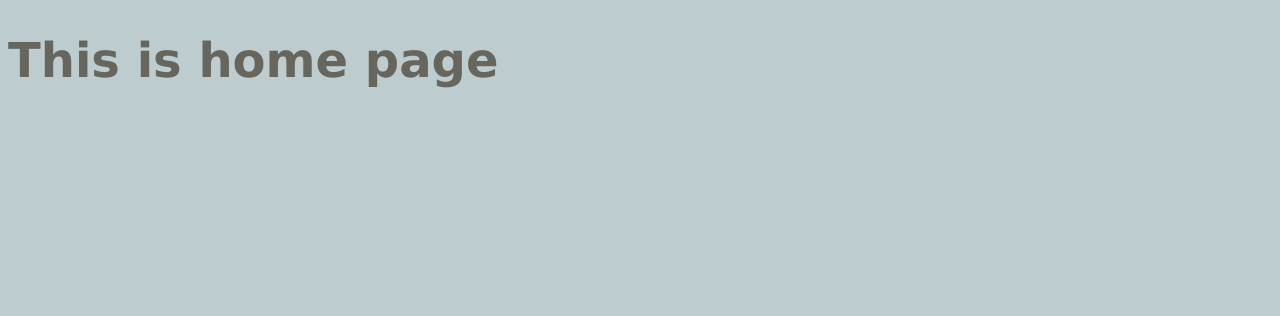
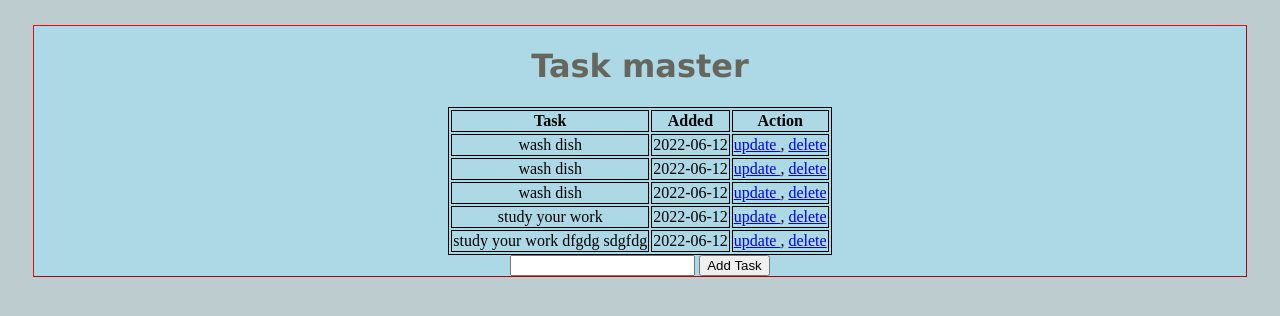
Before and after one commit to sajadm1366/flask-project, a Flask app: page / in a window 1280 px wide. Shown: the top 316 px of the page. Run offline with Flask 2, Linux system fonts and the light colour scheme; data comes from the database, SQL or seed files in the repository; both versions use the stored data as it was after the commit.

Commit message:
upadted files

```diff
--- a/app.py
+++ b/app.py
@@ -1,14 +1,52 @@
+from email.policy import default
+import imp
+from re import U
 from flask import Flask, render_template, url_for, request, redirect, session
 from flask_sqlalchemy import SQLAlchemy
+from datetime import datetime
 
 
 app = Flask(__name__)
+app.config['SQLALCHEMY_DATABASE_URI'] = 'sqlite:///data_base.db'
+db = SQLAlchemy(app)
 
 
-@app.route('/')
+class Tasks(db.Model):
+    id = db.Column(db.Integer, primary_key=True)
+    content = db.Column(db.String(300))
+    date = db.Column(db.DateTime, default=datetime.utcnow)
+
+
+@app.route('/', methods=['POST', 'GET'])
 def home():
-    return render_template("home.html")
+    if request.method == 'POST':
+       task_content = request.form['content']
+       new_task = Tasks(content=task_content)
+       db.session.add(new_task)
+       db.session.commit()
+       return redirect(url_for('home'))
+    else:
+        tasks = Tasks.query.all()
+        return render_template("home.html", tasks = tasks)
 
+
+@app.route('/delete/<int:id>')
+def delete(id):
+    taks_to_delete = Tasks.query.get_or_404(id)
+    db.session.delete(taks_to_delete)
+    db.session.commit()
+    return redirect(url_for('home'))
+
+
+@app.route('/update/<int:id>', methods=['POST', 'GET'])
+def update(id):
+    task  = Tasks.query.get_or_404(id)
+    if request.method == 'POST':
+       task.content = request.form['content']
+       db.session.commit()
+       return redirect('/')
+    else:
+        return render_template('update.html', task=task)
 
 
 if __name__ == "__main__":
--- a/static/main.css
+++ b/static/main.css
@@ -8,5 +8,24 @@ body {
   h1 {
     color: rgb(102, 102, 92);
     font-family: verdana;
-    font-size: 300%;
   }
+
+
+
+  .content {
+    border: 1px outset red;
+    background-color: lightblue;
+    text-align: center;
+    margin: 25px;
+  }
+
+
+  table, th, td {
+    border: 1px solid;
+  }
+
+
+  .center {
+    margin-left: auto;
+    margin-right: auto;
+  }
--- a/templates/home.html
+++ b/templates/home.html
@@ -6,5 +6,26 @@
 
 
  {% block body %}
- <h1> This is home page</h1>
+ <div class="content">
+    <h1>Task master</h1>
+    <table class="center">
+        <tr>
+            <th> Task</th>
+            <th> Added</th>
+            <th> Action</th>
+        </tr>
+        {% for task in tasks %}
+            <tr>
+                <td> {{task.content}} </td>
+                <td>  {{task.date.date()}} </td>
+                <td> <a href="/update/{{ task.id }}"> update </a>, <a href="/delete/{{ task.id }}"> delete </a> </td>
+            </tr>
+        {% endfor %}
+    </table>
+
+    <form action="#" method="POST">
+        <input type="text" name="content">
+        <input type="submit" value="Add Task">
+    </form>
+ </div>
  {% endblock %}
```
Also changed, not shown: templates/update.html (added, +18 -0 lines), data_base.db (added).
